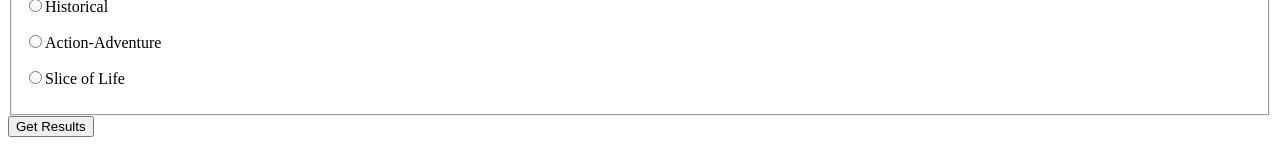
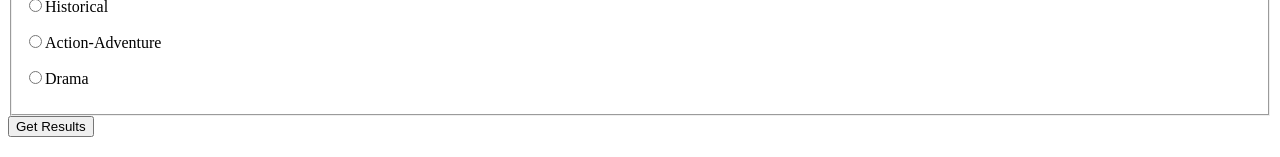
Before and after one commit to abbyjo/comics-n-chill, a React (Vite) app in the folder client/: page / in a window 1280 px wide. Shown: the part 522-679 px from the top of the page. Built offline with nearby package versions, Linux system fonts and the light colour scheme.

Commit message:
Reformatted seed data.

```diff
--- a/client/src/pages/Home.jsx
+++ b/client/src/pages/Home.jsx
@@ -65,12 +65,12 @@ function Home() {
                 <label >Historical</label>
             </p>
             <p>
-                <input onChange={handleInputChange} type="radio" name="genre" id="action" value="action" />
+                <input onChange={handleInputChange} type="radio" name="genre" id="action" value="action-adventure" />
                 <label >Action-Adventure</label>
             </p>
             <p>
-                <input onChange={handleInputChange} type="radio" name="genre" id="slice-of-life" value="slice-of-life" />
-                <label >Slice of Life</label>
+                <input onChange={handleInputChange} type="radio" name="genre" id="drama" value="drama" />
+                <label >Drama</label>
             </p>
         </fieldset>
         <input type="submit" value="Get Results"></input>
```
Also changed, not shown: 1 other file (tests, documents, lock files or other folders).
